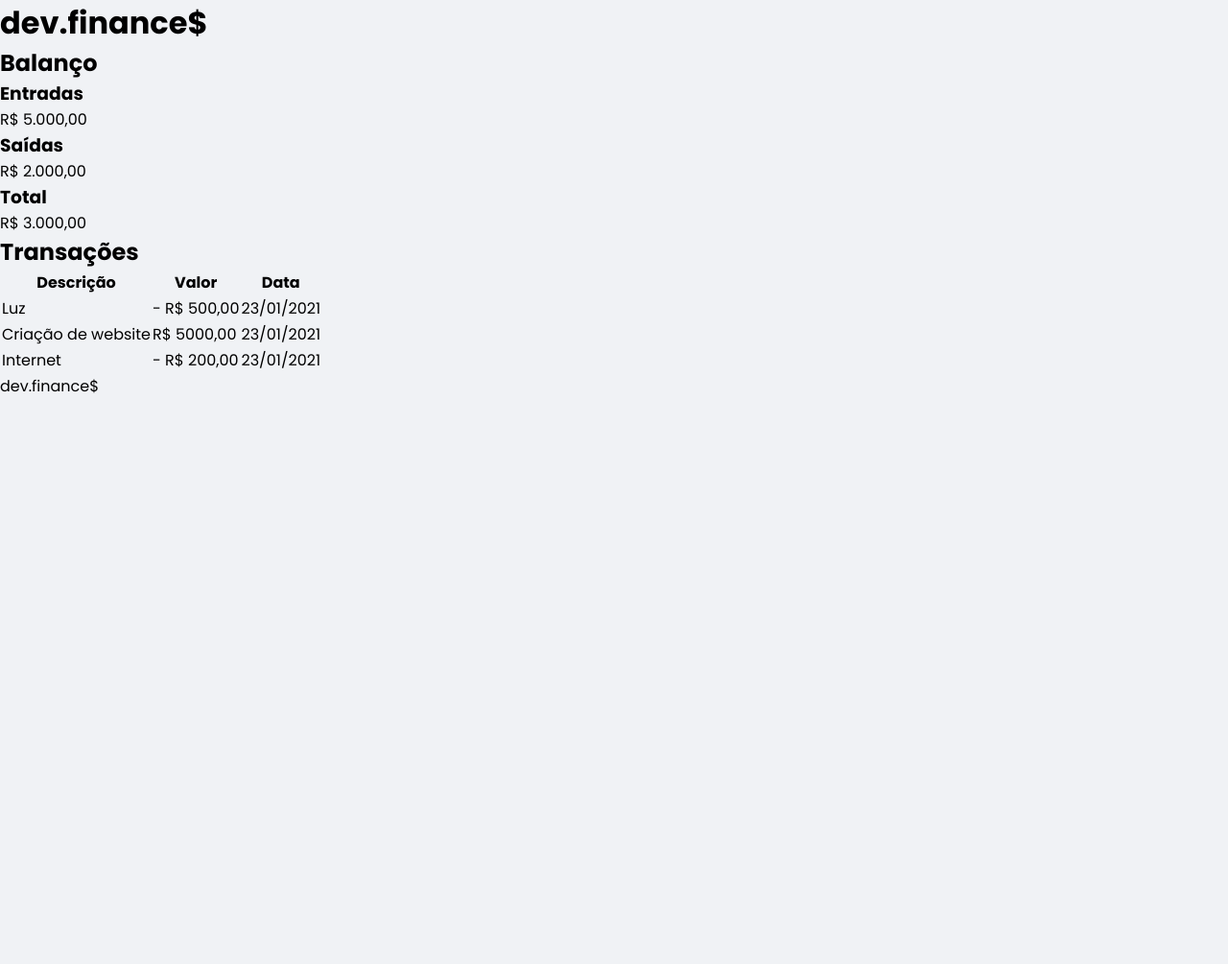
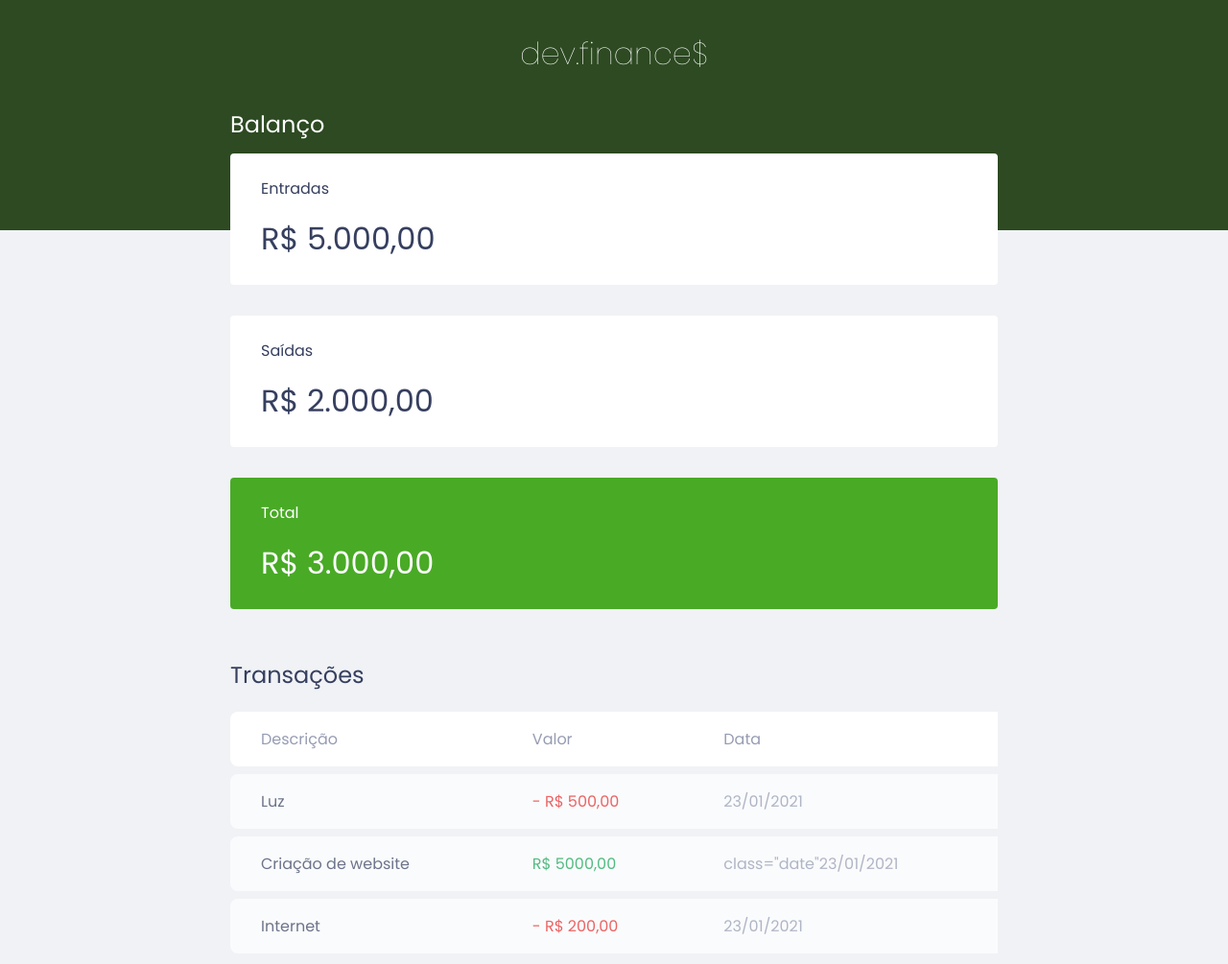
Before and after one commit to jhulianogueira/dev.finances, a plain HTML site: page index.html in a window 1280 px wide. Shown: the top 1005 px of the page at 96% size. Before the commit the page ends 800 px from the top, so only its background shows below. Drawn offline with Linux system fonts and the light colour scheme.

Commit message:
finishing css

```diff
--- a/index.html
+++ b/index.html
@@ -19,7 +19,7 @@
       <h1 id="logo">dev.finance$</h1>
     </header>
 
-    <main>
+    <main class="container">
       <section id="balance">
         <h2>Balanço</h2>
 
@@ -33,7 +33,7 @@
           <p>R$ 2.000,00</p>
         </div>
 
-        <div class="card">
+        <div class="card total">
           <h3>Total</h3>
           <p>R$ 3.000,00</p>
         </div>
@@ -52,19 +52,19 @@
           </thead>
           <tbody>
             <tr>
-              <td>Luz</td>
-              <td>- R$ 500,00</td>
-              <td>23/01/2021</td>
+              <td class="description">Luz</td>
+              <td class="expense">- R$ 500,00</td>
+              <td class="date">23/01/2021</td>
             </tr>
             <tr>
-              <td>Criação de website</td>
-              <td>R$ 5000,00</td>
-              <td>23/01/2021</td>
+              <td class="description">Criação de website</td>
+              <td class="income">R$ 5000,00</td>
+              <td>class="date"23/01/2021</td>
             </tr>
             <tr>
-              <td>Internet</td>
-              <td>- R$ 200,00</td>
-              <td>23/01/2021</td>
+              <td class="description">Internet</td>
+              <td class="expense">- R$ 200,00</td>
+              <td class="date">23/01/2021</td>
             </tr>
           </tbody>
         </table>
--- a/styles.css
+++ b/styles.css
@@ -1,3 +1,7 @@
+:root {
+  --dark-blue: #363f5f;
+}
+
 * {
   margin: 0;
   padding: 0;
@@ -8,3 +12,117 @@ body {
   background: #f0f2f5;
   font-family: "Poppins", sans-serif;
 }
+
+.container {
+  width: min(90vw, 800px);
+
+  margin: auto;
+}
+
+h2 {
+  margin-top: 3.2rem;
+  margin-bottom: 0.8rem;
+  color: var(--dark-blue);
+
+  font-weight: normal;
+}
+
+header {
+  background: #2d4a22;
+  padding: 2rem 0 10rem;
+  text-align: center;
+}
+
+#logo {
+  color: #fff;
+  font-weight: 100;
+}
+
+#balance {
+  margin-top: -8rem;
+}
+
+#balance h2 {
+  color: white;
+  margin-top: 0;
+}
+
+.card {
+  background: white;
+  padding: 1.5rem 2rem;
+  border-radius: 0.25rem;
+
+  margin-bottom: 2rem;
+
+  color: var(--dark-blue);
+}
+
+.card h3 {
+  font-weight: normal;
+  font-size: 1rem;
+}
+
+.card p {
+  font-size: 2rem;
+  line-height: 3rem;
+
+  margin-top: 1rem;
+}
+
+.card.total {
+  background: #49aa26;
+  color: white;
+}
+
+#data-table {
+  width: 100%;
+  border-spacing: 0 0.5rem;
+  color: #969cb3;
+}
+table thead tr th:first-child,
+table tbody tr td:first-child {
+  border-radius: 0.5rem 0 0 0.5rem;
+}
+
+table thead th {
+  background: white;
+
+  font-weight: normal;
+  padding: 1rem 2rem;
+
+  text-align: left;
+}
+
+table tbody tr {
+  opacity: 0.7;
+}
+
+table tbody tr:hover {
+  opacity: 1;
+}
+
+table tbody td {
+  background: white;
+
+  padding: 1rem 2rem;
+}
+
+td.description {
+  color: var(--dark-blue);
+}
+
+td.income {
+  color: #12a454;
+}
+
+td.expense {
+  color: #e92929;
+}
+
+footer {
+  text-align: center;
+  padding: 4rem 0 2rem;
+  color: var(--dark-blue);
+
+  opacity: 0.6;
+}
```
